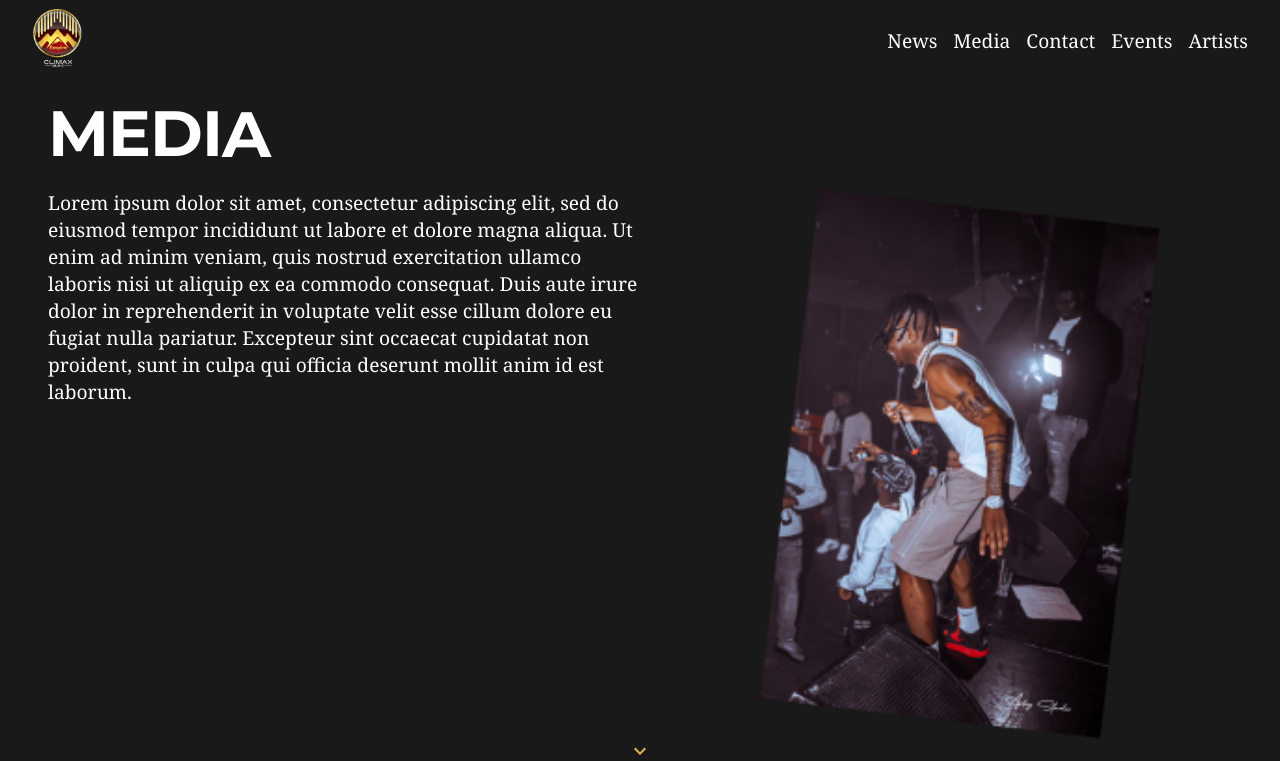
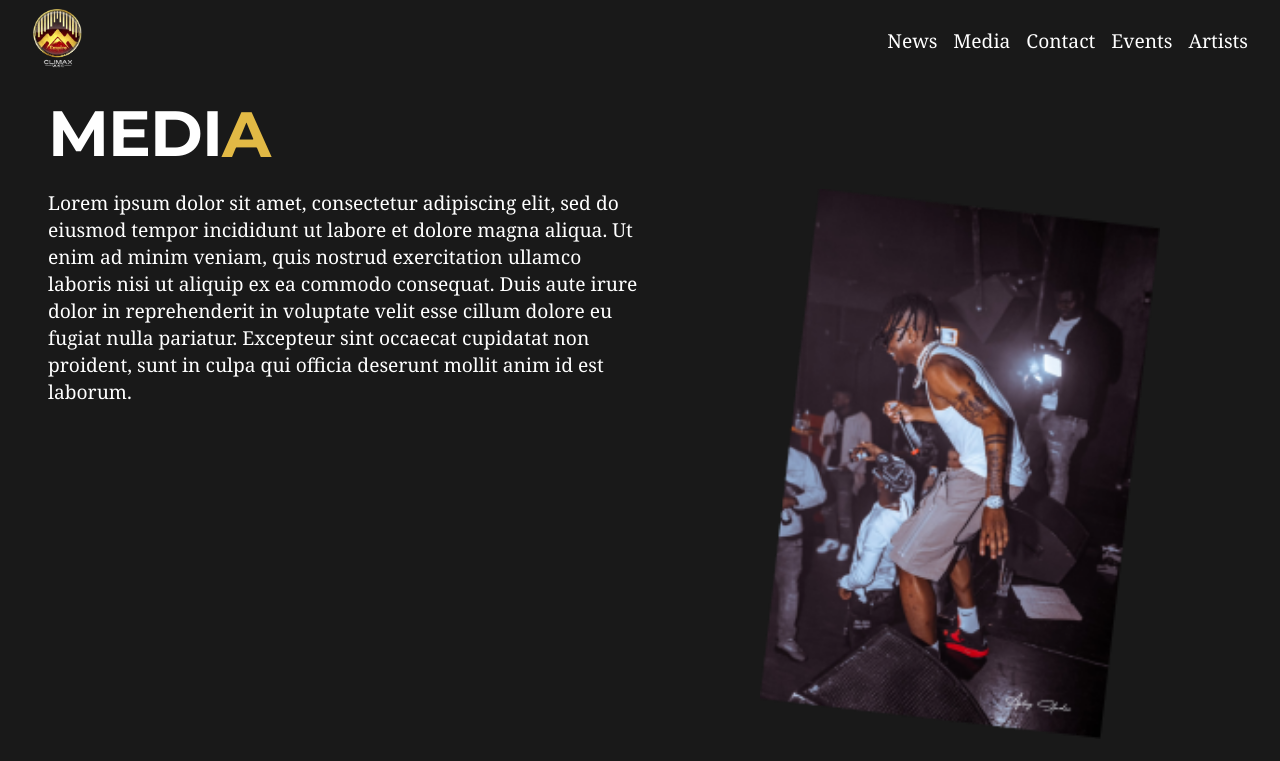
Before and after one commit to EllaMiri/ClimaxMusicEmpire, a Next.js app: page /Media in a window 1280 px wide. Shown: the top 761 px of the page. Built offline with nearby package versions, Linux system fonts and the light colour scheme.

Commit message:
changed some styling that diden't work in the deploy

```diff
--- a/styles/Media.module.css
+++ b/styles/Media.module.css
@@ -26,7 +26,7 @@
 }
 
 .h2Title {
-    color: #e2b945;
+    color: #e2b945 !important;
 }
 
 .contentBox {
@@ -45,7 +45,7 @@
 
 .textBoxMobile {
     width: 90%;
-    margin-top: 1rem;
+    margin-top: 1rem !important;
 }
 
 .textMobile {
@@ -75,7 +75,7 @@
 
 .icon {
     color: #e2b945;
-    font-size: 10rem;
+    font-size: 10rem !important;
 }
 
 @media screen and (min-width: 900px) {
```
